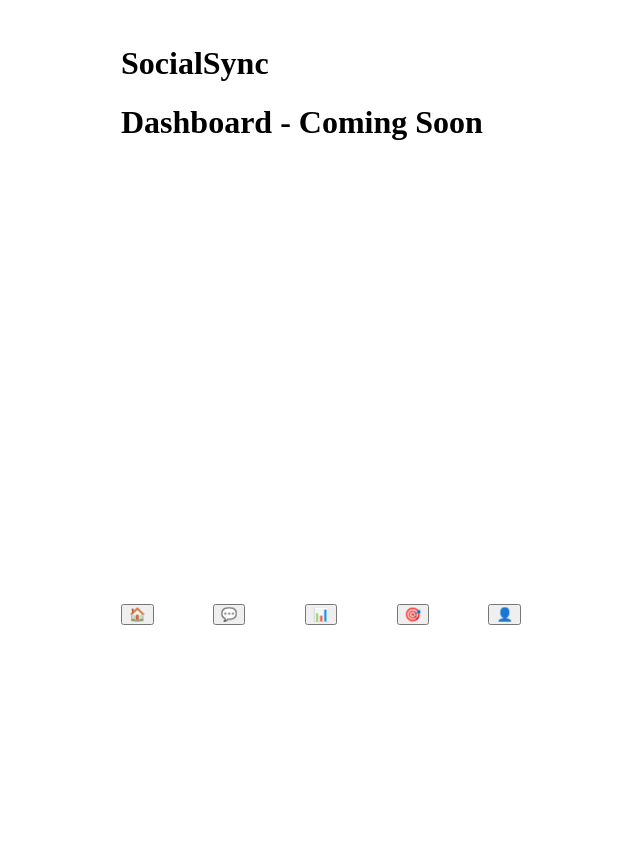
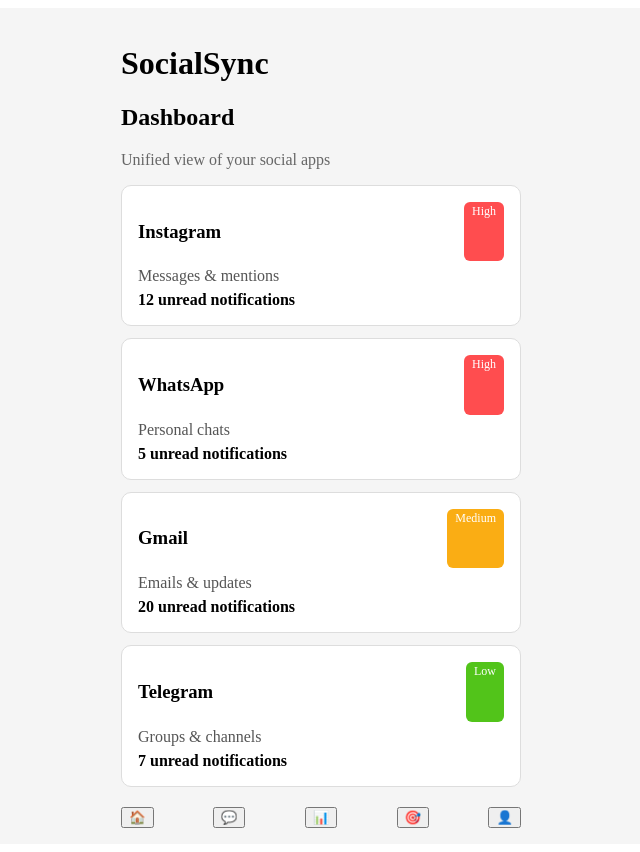
Before and after one commit to Sakshi-gupta66/SocialSync-App, a React (Vite) app in the folder client/: page / in a window 1280 px wide. Shown: the whole page, without its empty margins (319-959 px from the left). Before the commit the page ends 800 px from the top, so only its background shows below. Built offline with nearby package versions, Linux system fonts and the light colour scheme.

Commit message:
Day 3: Dashboard UI with social app cards and mock data

```diff
--- a/client/src/App.tsx
+++ b/client/src/App.tsx
@@ -27,14 +27,27 @@
   };
 
   return (
-    <div style={{ maxWidth: 400, margin: "0 auto", padding: 16 }}>
+    <div
+      style={{
+        background: "#f5f5f5",
+        minHeight: "100vh",
+        padding: 16
+      }}
+    >
+      <div style={{ maxWidth: 400, margin: "0 auto" }}>
         <h1>SocialSync</h1>
 
         <div style={{ minHeight: "60vh" }}>
           {renderScreen()}
         </div>
 
-      <nav style={{ display: "flex", justifyContent: "space-between", marginTop: 20 }}>
+        <nav
+          style={{
+            display: "flex",
+            justifyContent: "space-between",
+            marginTop: 20
+          }}
+        >
           <button onClick={() => setTab("dashboard")}>🏠</button>
           <button onClick={() => setTab("inbox")}>💬</button>
           <button onClick={() => setTab("analytics")}>📊</button>
@@ -42,5 +55,6 @@
           <button onClick={() => setTab("profile")}>👤</button>
         </nav>
       </div>
+    </div>
   );
 }
--- /dev/null
+++ b/client/src/components/SocialAppCard.tsx
@@ -0,0 +1,41 @@
+import { SocialApp } from "../data/mockData";
+
+export default function SocialAppCard({ app }: { app: SocialApp }) {
+  const priorityColor =
+    app.priority === "High"
+      ? "#ff4d4f"
+      : app.priority === "Medium"
+      ? "#faad14"
+      : "#52c41a";
+
+  return (
+    <div
+      style={{
+        border: "1px solid #ddd",
+        borderRadius: 10,
+        padding: 16,
+        marginBottom: 12,
+        background: "#fff"
+      }}
+    >
+      <div style={{ display: "flex", justifyContent: "space-between" }}>
+        <h3>{app.name}</h3>
+        <span
+          style={{
+            background: priorityColor,
+            color: "#fff",
+            padding: "2px 8px",
+            borderRadius: 6,
+            fontSize: 12
+          }}
+        >
+          {app.priority}
+        </span>
+      </div>
+
+      <p style={{ margin: "6px 0", color: "#555" }}>{app.description}</p>
+
+      <strong>{app.unread} unread notifications</strong>
+    </div>
+  );
+}
--- /dev/null
+++ b/client/src/data/mockData.ts
@@ -0,0 +1,38 @@
+export interface SocialApp {
+  id: number;
+  name: string;
+  unread: number;
+  priority: "High" | "Medium" | "Low";
+  description: string;
+}
+
+export const socialApps: SocialApp[] = [
+  {
+    id: 1,
+    name: "Instagram",
+    unread: 12,
+    priority: "High",
+    description: "Messages & mentions"
+  },
+  {
+    id: 2,
+    name: "WhatsApp",
+    unread: 5,
+    priority: "High",
+    description: "Personal chats"
+  },
+  {
+    id: 3,
+    name: "Gmail",
+    unread: 20,
+    priority: "Medium",
+    description: "Emails & updates"
+  },
+  {
+    id: 4,
+    name: "Telegram",
+    unread: 7,
+    priority: "Low",
+    description: "Groups & channels"
+  }
+];
--- a/client/src/pages/Dashboard.tsx
+++ b/client/src/pages/Dashboard.tsx
@@ -1,3 +1,17 @@
+import SocialAppCard from "../components/SocialAppCard";
+import { socialApps } from "../data/mockData";
+
 export default function Dashboard() {
-  return <h1>Dashboard - Coming Soon</h1>;
+  return (
+    <div>
+      <h2>Dashboard</h2>
+      <p style={{ color: "#666", marginBottom: 16 }}>
+        Unified view of your social apps
+      </p>
+
+      {socialApps.map((app) => (
+        <SocialAppCard key={app.id} app={app} />
+      ))}
+    </div>
+  );
 }
```
Lines whose indentation alone changed are shown as unchanged.
